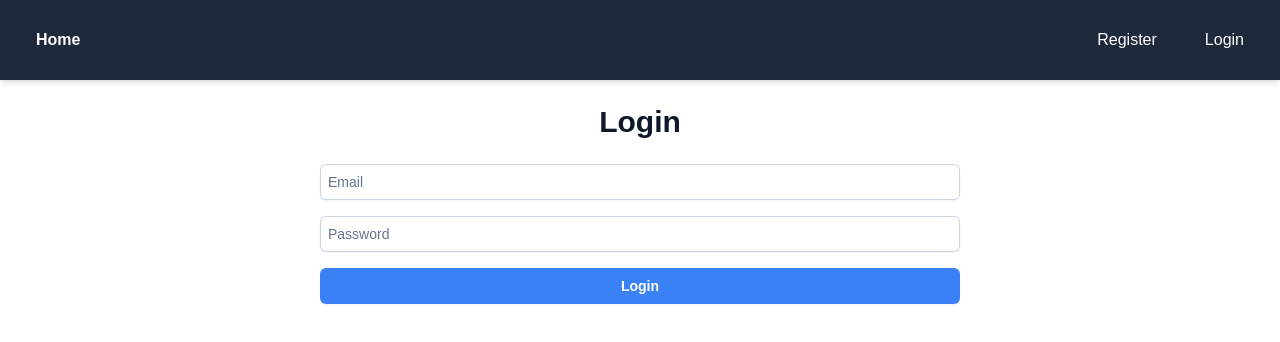
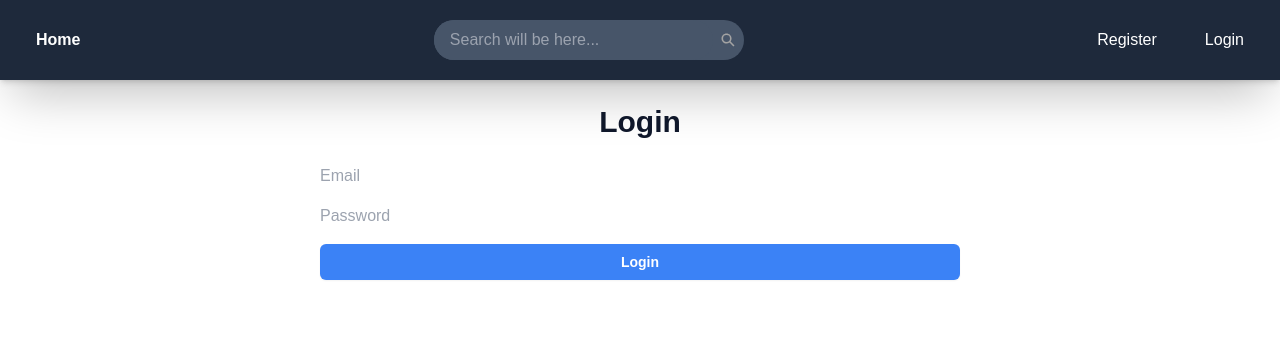
Before and after one commit to Rozevskis/kvalifikacijas-darbs, a React (Vite) app in the folder frontend-react/: page /login in a window 1280 px wide. Shown: the top 342 px of the page. Built offline with nearby package versions, Linux system fonts and the light colour scheme.

Commit message:
Search visual

```diff
--- a/frontend-react/src/App.css
+++ b/frontend-react/src/App.css
@@ -13,12 +13,6 @@
 }
 
 @layer components {
-  input[type="text"],
-  input[type="email"],
-  input[type="password"],
-  input[type="search"],
-  input[type="tel"],
-  input[type="url"],
   textarea {
     @apply block w-full rounded-md border-0 p-2 text-slate-900 shadow-sm ring-1 ring-inset ring-slate-300 placeholder:text-slate-500 focus:ring-2 focus:ring-inset focus:ring-blue-500 sm:text-sm bg-white;
   }
--- a/frontend-react/src/Pages/Layout.jsx
+++ b/frontend-react/src/Pages/Layout.jsx
@@ -1,6 +1,8 @@
 import { useContext } from "react";
 import { Link, Navigate, Outlet } from "react-router-dom";
 import { AppContext } from "../Context/AppContext";
+// icons
+import { IoSearchSharp } from "react-icons/io5";
 
 export default function Layout() {
   const { user, token, setUser, setToken } = useContext(AppContext);
@@ -23,10 +25,22 @@ export default function Layout() {
   return (
     <>
       <header>
-        <nav className="dark:bg-slate-900">
+        <nav className="dark:bg-slate-900 shadow-2xl">
           <Link to="/" className=" text-white py-2 px-4 font-semibold ">
             Home
           </Link>
+
+          <div className="w-1/4 rounded-3xl bg-slate-600 text-neutral-400 flex  ">
+            <input
+              type="text"
+              id="video-search"
+              className="w-[90%] px-4 py-2 rounded-3xl bg-slate-600 text-neutral-400 "
+              placeholder="Search will be here..."
+            />
+            <div className="w-[10%] h-auto flex items-center justify-center">
+              <IoSearchSharp />
+            </div>
+          </div>
           {user ? (
             // Authenticated
             <div className="space-x-4 flex items-center">
--- a/frontend-react/src/components/Blocks/VideoList.jsx
+++ b/frontend-react/src/components/Blocks/VideoList.jsx
@@ -17,7 +17,7 @@ const VideoList = ({ currentVideoUrl }) => {
   }, []);
 
   return (
-    <div className="flex flex-row w-full m-6 flex-wrap content-start">
+    <div className="flex flex-row w-full m-6 flex-wrap content-start shadow-inner">
       {videos.length > 0 ? (
         videos.map((video) => {
           // Check if video.url is not equal to currentVideoUrl
--- a/frontend-react/src/components/SideNav.jsx
+++ b/frontend-react/src/components/SideNav.jsx
@@ -1,7 +1,7 @@
 export default function SideNav() {
   return (
     <>
-      <div className="h-screen w-[300px] bg-slate-900 dark:bg-neutral-900  p-[30px] flex flex-col ">
+      <div className="h-screen w-[300px] bg-slate-900 dark:bg-neutral-900  p-[30px] flex flex-col shadow-lg">
         <NavItem name="New" />
         <NavItem name="Features" />
         <NavItem name="Here" />
```
